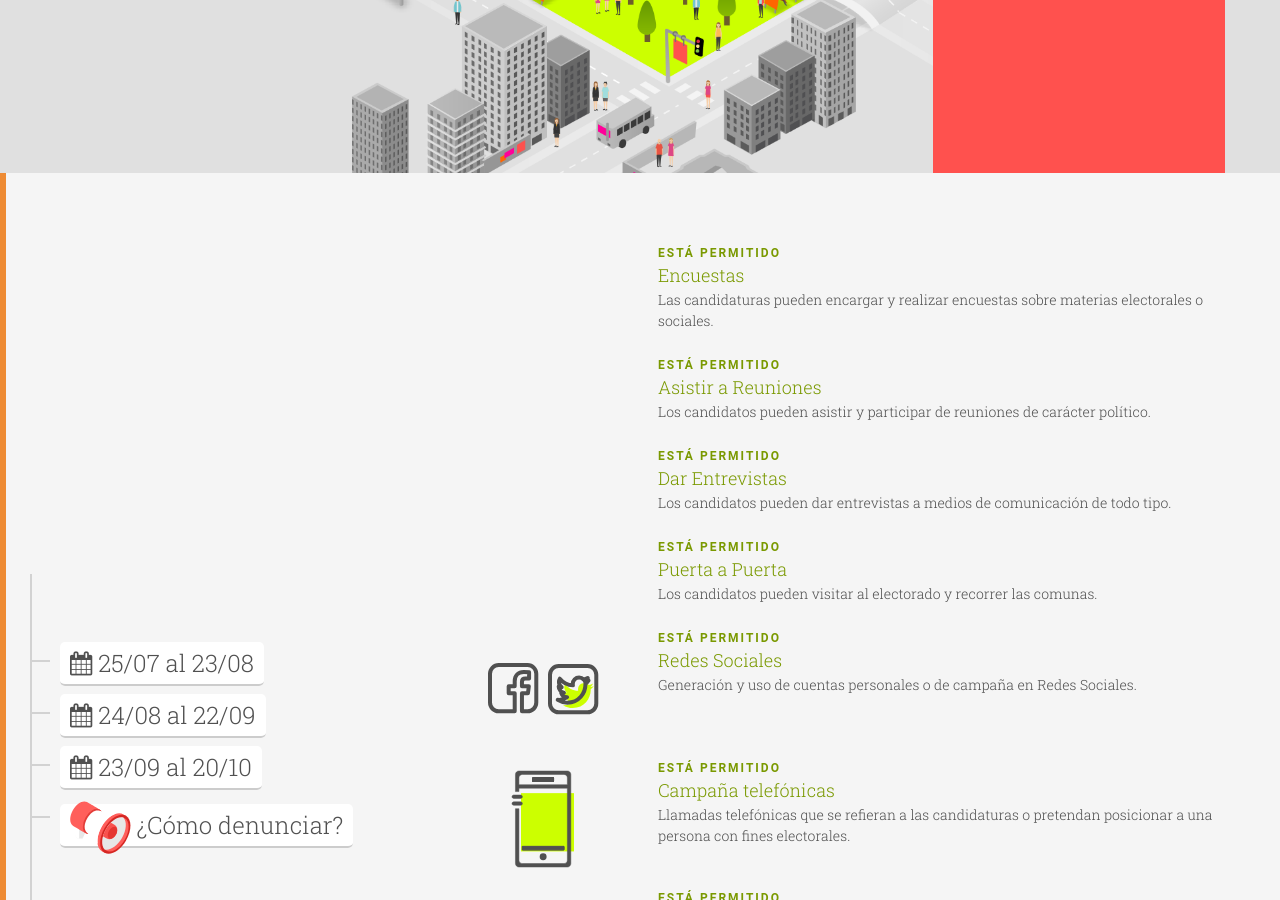
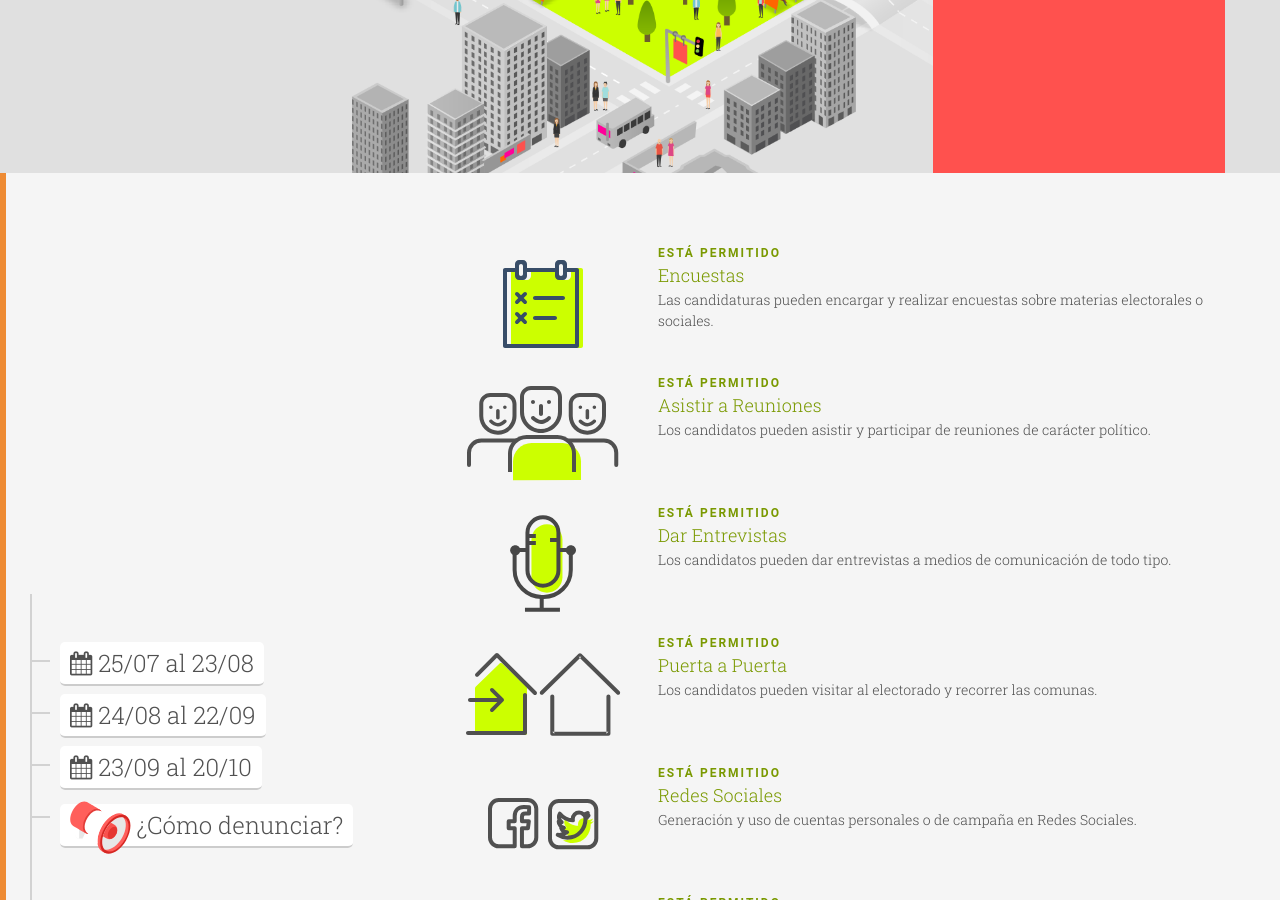
Before and after one commit to ciudadanointeligente/semaforo-electoral, a Jekyll site: the page built from index.html, in a window 1280 px wide and 900 px high, scrolled down 727 px. Built offline with Jekyll 4.4.1, drawn with Linux system fonts in a browser that asks for light colours; nearby versions of some CDN libraries.

Commit message:
Agrega iconos faltantes

```diff
--- a/_includes/iniciocampana.html
+++ b/_includes/iniciocampana.html
@@ -7,7 +7,7 @@
   </div>
   <!-- 01 -->
   <div class="row">
-    <div class="col-md-2 col-md-offset-4 col-xs-3"></div>
+    <div class="col-md-2 col-md-offset-4 col-xs-3"><img src="{{ "/img/encuesta-si.svg" | prepend: site.baseurl }}"></div>
     <div class="col-md-6 col-xs-9">
       <div class="tag si">Está permitido</div>
       <div class="si">Encuestas</div>
@@ -16,7 +16,7 @@
   </div>
   <!-- 02 -->
   <div class="row">
-    <div class="col-md-2 col-md-offset-4 col-xs-3"></div>
+    <div class="col-md-2 col-md-offset-4 col-xs-3"><img src="{{ "/img/reunirse-si.svg" | prepend: site.baseurl }}"></div>
     <div class="col-md-6 col-xs-9">
       <div class="tag si">Está permitido</div>
       <div class="si">Asistir a Reuniones</div>
@@ -25,7 +25,7 @@
   </div>
   <!-- 03 -->
   <div class="row">
-    <div class="col-md-2 col-md-offset-4 col-xs-3"></div>
+    <div class="col-md-2 col-md-offset-4 col-xs-3"><img src="{{ "/img/entrevista-si.svg" | prepend: site.baseurl }}"></div>
     <div class="col-md-6 col-xs-9">
       <div class="tag si">Está permitido</div>
       <div class="si">Dar Entrevistas</div>
@@ -34,7 +34,7 @@
   </div>
   <!-- 04 -->
   <div class="row">
-    <div class="col-md-2 col-md-offset-4 col-xs-3"></div>
+    <div class="col-md-2 col-md-offset-4 col-xs-3"><img src="{{ "/img/puerta-si.svg" | prepend: site.baseurl }}"></div>
     <div class="col-md-6 col-xs-9">
       <div class="tag si">Está permitido</div>
       <div class="si">Puerta a Puerta</div>
@@ -124,7 +124,7 @@
   </div>
   <!-- 14 -->
   <div class="row">
-    <div class="col-md-2 col-md-offset-4 col-xs-3"></div>
+    <div class="col-md-2 col-md-offset-4 col-xs-3"><img src="{{ "/img/amplificacion-no.svg" | prepend: site.baseurl }}"></div>
     <div class="col-md-6 col-xs-9">
       <div class="tag no">No está permitido</div>
       <div class="no">Usar Amplificación</div>
@@ -133,7 +133,7 @@
   </div>
   <!-- 15 -->
   <div class="row">
-    <div class="col-md-2 col-md-offset-4 col-xs-3"></div>
+    <div class="col-md-2 col-md-offset-4 col-xs-3"><img src="{{ "/img/vehiculos-no.svg" | prepend: site.baseurl }}"></div>
     <div class="col-md-6 col-xs-9">
       <div class="tag no">No está permitido</div>
       <div class="no">Propaganda en Vehículos</div>
@@ -142,7 +142,7 @@
   </div>
   <!-- 16 -->
   <div class="row">
-    <div class="col-md-2 col-md-offset-4 col-xs-3"></div>
+    <div class="col-md-2 col-md-offset-4 col-xs-3"><img src="{{ "/img/regalos-no.svg" | prepend: site.baseurl }}"></div>
     <div class="col-md-6 col-xs-9">
       <div class="tag no">No está permitido</div>
       <div class="no">Hacer regalos o donaciones a electores.</div>
--- a/_includes/mediosybrigadistas.html
+++ b/_includes/mediosybrigadistas.html
@@ -7,7 +7,7 @@
   </div>
   <!-- 01 -->
   <div class="row">
-    <div class="col-md-2 col-md-offset-4 col-xs-3"></div>
+    <div class="col-md-2 col-md-offset-4 col-xs-3"><img src="{{ "/img/encuesta-si.svg" | prepend: site.baseurl }}"></div>
     <div class="col-md-6 col-xs-9">
       <div class="tag si">Está permitido</div>
       <div class="si">Encuestas</div>
@@ -16,7 +16,7 @@
   </div>
   <!-- 02 -->
   <div class="row">
-    <div class="col-md-2 col-md-offset-4 col-xs-3"></div>
+    <div class="col-md-2 col-md-offset-4 col-xs-3"><img src="{{ "/img/reunirse-si.svg" | prepend: site.baseurl }}"></div>
     <div class="col-md-6 col-xs-9">
       <div class="tag si">Está permitido</div>
       <div class="si">Asistir a Reuniones</div>
@@ -25,7 +25,7 @@
   </div>
   <!-- 03 -->
   <div class="row">
-    <div class="col-md-2 col-md-offset-4 col-xs-3"></div>
+    <div class="col-md-2 col-md-offset-4 col-xs-3"><img src="{{ "/img/entrevista-si.svg" | prepend: site.baseurl }}"></div>
     <div class="col-md-6 col-xs-9">
       <div class="tag si">Está permitido</div>
       <div class="si">Dar Entrevistas</div>
@@ -34,7 +34,7 @@
   </div>
   <!-- 04 -->
   <div class="row">
-    <div class="col-md-2 col-md-offset-4 col-xs-3"></div>
+    <div class="col-md-2 col-md-offset-4 col-xs-3"><img src="{{ "/img/puerta-si.svg" | prepend: site.baseurl }}"></div>
     <div class="col-md-6 col-xs-9">
       <div class="tag si">Está permitido</div>
       <div class="si">Puerta a Puerta</div>
@@ -124,7 +124,7 @@
   </div>
   <!-- 14 -->
   <div class="row">
-    <div class="col-md-2 col-md-offset-4 col-xs-3"></div>
+    <div class="col-md-2 col-md-offset-4 col-xs-3"><img src="{{ "/img/amplificacion-no.svg" | prepend: site.baseurl }}"></div>
     <div class="col-md-6 col-xs-9">
       <div class="tag no">No está permitido</div>
       <div class="no">Usar Amplificación</div>
@@ -133,7 +133,7 @@
   </div>
   <!-- 15 -->
   <div class="row">
-    <div class="col-md-2 col-md-offset-4 col-xs-3"></div>
+    <div class="col-md-2 col-md-offset-4 col-xs-3"><img src="{{ "/img/vehiculos-no.svg" | prepend: site.baseurl }}"></div>
     <div class="col-md-6 col-xs-9">
       <div class="tag no">No está permitido</div>
       <div class="no">Propaganda en Vehículos</div>
@@ -142,7 +142,7 @@
   </div>
   <!-- 16 -->
   <div class="row">
-    <div class="col-md-2 col-md-offset-4 col-xs-3"></div>
+    <div class="col-md-2 col-md-offset-4 col-xs-3"><img src="{{ "/img/regalos-no.svg" | prepend: site.baseurl }}"></div>
     <div class="col-md-6 col-xs-9">
       <div class="tag no">No está permitido</div>
       <div class="no">Hacer regalos o donaciones a electores.</div>
--- a/_includes/propagandatotal.html
+++ b/_includes/propagandatotal.html
@@ -7,7 +7,7 @@
   </div>
   <!-- 01 -->
   <div class="row">
-    <div class="col-md-2 col-md-offset-4 col-xs-3"></div>
+    <div class="col-md-2 col-md-offset-4 col-xs-3"><img src="{{ "/img/encuesta-si.svg" | prepend: site.baseurl }}"></div>
     <div class="col-md-6 col-xs-9">
       <div class="tag si">Está permitido</div>
       <div class="si">Encuestas</div>
@@ -16,7 +16,7 @@
   </div>
   <!-- 02 -->
   <div class="row">
-    <div class="col-md-2 col-md-offset-4 col-xs-3"></div>
+    <div class="col-md-2 col-md-offset-4 col-xs-3"><img src="{{ "/img/reunirse-si.svg" | prepend: site.baseurl }}"></div>
     <div class="col-md-6 col-xs-9">
       <div class="tag si">Está permitido</div>
       <div class="si">Asistir a Reuniones</div>
@@ -25,7 +25,7 @@
   </div>
   <!-- 03 -->
   <div class="row">
-    <div class="col-md-2 col-md-offset-4 col-xs-3"></div>
+    <div class="col-md-2 col-md-offset-4 col-xs-3"><img src="{{ "/img/entrevista-si.svg" | prepend: site.baseurl }}"></div>
     <div class="col-md-6 col-xs-9">
       <div class="tag si">Está permitido</div>
       <div class="si">Dar Entrevistas</div>
@@ -34,7 +34,7 @@
   </div>
   <!-- 04 -->
   <div class="row">
-    <div class="col-md-2 col-md-offset-4 col-xs-3"></div>
+    <div class="col-md-2 col-md-offset-4 col-xs-3"><img src="{{ "/img/puerta-si.svg" | prepend: site.baseurl }}"></div>
     <div class="col-md-6 col-xs-9">
       <div class="tag si">Está permitido</div>
       <div class="si">Puerta a Puerta</div>
@@ -124,7 +124,7 @@
   </div>
   <!-- 14 -->
   <div class="row">
-    <div class="col-md-2 col-md-offset-4 col-xs-3"></div>
+    <div class="col-md-2 col-md-offset-4 col-xs-3"><img src="{{ "/img/amplificacion-no.svg" | prepend: site.baseurl }}"></div>
     <div class="col-md-6 col-xs-9">
       <div class="tag no">No está permitido</div>
       <div class="no">Usar Amplificación</div>
@@ -133,7 +133,7 @@
   </div>
   <!-- 15 -->
   <div class="row">
-    <div class="col-md-2 col-md-offset-4 col-xs-3"></div>
+    <div class="col-md-2 col-md-offset-4 col-xs-3"><img src="{{ "/img/vehiculos-no.svg" | prepend: site.baseurl }}"></div>
     <div class="col-md-6 col-xs-9">
       <div class="tag no">No está permitido</div>
       <div class="no">Propaganda en Vehículos</div>
@@ -142,7 +142,7 @@
   </div>
   <!-- 16 -->
   <div class="row">
-    <div class="col-md-2 col-md-offset-4 col-xs-3"></div>
+    <div class="col-md-2 col-md-offset-4 col-xs-3"><img src="{{ "/img/regalos-no.svg" | prepend: site.baseurl }}"></div>
     <div class="col-md-6 col-xs-9">
       <div class="tag no">No está permitido</div>
       <div class="no">Hacer regalos o donaciones a electores.</div>
```
Also changed, not shown: img/amplificacion-no.svg (added), img/encuesta-si.svg (added), img/entrevista-si.svg (added), img/puerta-si.svg (added), img/regalos-no.svg (added), img/reunirse-si.svg (added), img/vehiculos-no.svg (added).
